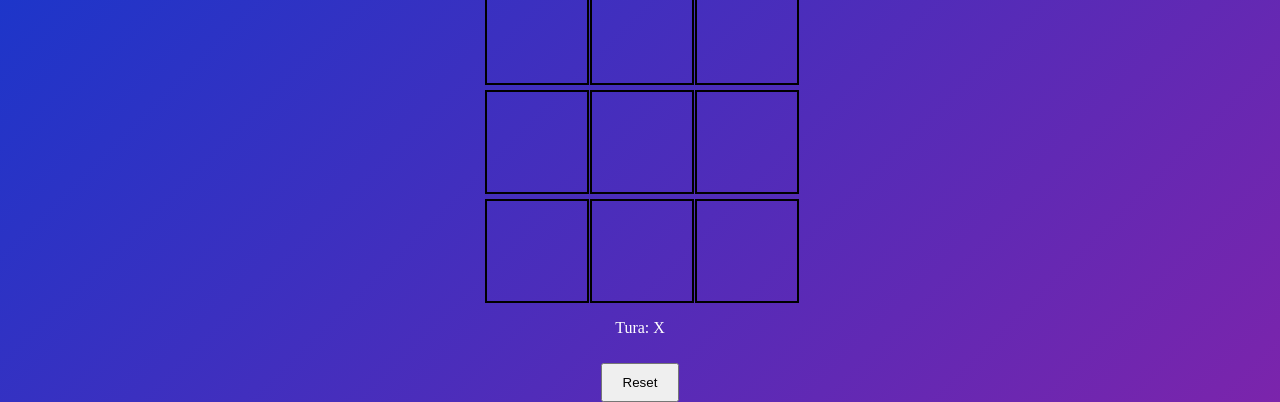
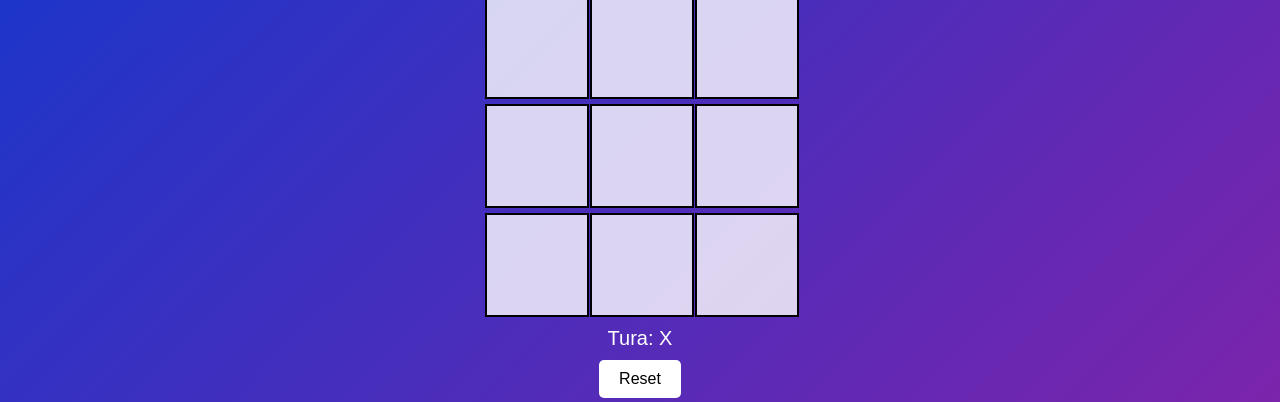
Before and after one commit to jwviis/kolkoikrzyzyk, a plain HTML site: page index.html in a window 1280 px wide. Shown: the part 204-606 px from the top of the page. Drawn offline with Linux system fonts and the light colour scheme.

Commit message:
Update index.html

```diff
--- a/index.html
+++ b/index.html
@@ -5,6 +5,7 @@
     <meta charset="UTF-8">
     <title>Kółko i Krzyżyk</title>
     <style>
+
         body {
             background: linear-gradient(135deg, #042ccaf1, #fa047ff6, #fafafab4);
             background-size: 400% 400%;
@@ -13,7 +14,9 @@
             display: flex;
             justify-content: center;
             align-items: center;
+            font-family: 'Arial', sans-serif;
         }
+
 
         .game-container {
             display: flex;
@@ -21,6 +24,7 @@
             align-items: center;
             padding: 20px;
         }
+
 
         .board {
             display: grid;
@@ -34,16 +38,22 @@
         .cell {
             width: 100px;
             height: 100px;
-            border: 2px solid rgb(0, 0, 0);
+            border: 2px solid #000;
             text-align: center;
-            align-content: center;
             font-size: 40px;
+            font-weight: bold;
             cursor: pointer;
-            font-weight: bolder;
             display: flex;
             justify-content: center;
             align-items: center;
+            background-color: rgba(255, 255, 255, 0.8);
+            transition: background-color 0.3s ease;
         }
+
+        .cell:hover {
+            background-color: rgba(255, 255, 255, 1);
+        }
+
 
         .line {
             width: 314px;
@@ -51,20 +61,35 @@
             position: absolute;
             background-color: red;
             transform-origin: 0 0;
+            z-index: 1;
         }
+
 
         h1 {
             text-align: center;
             color: white;
+            margin: 10px 0;
         }
 
         #message {
+            font-size: 20px;
             color: white;
+            margin: 10px 0;
         }
+
 
         #resetBtn {
             padding: 10px 20px;
-            margin: 10px 0;
+            font-size: 16px;
+            cursor: pointer;
+            border: none;
+            background-color: #ffffff;
+            border-radius: 5px;
+            transition: background-color 0.3s ease;
+        }
+
+        #resetBtn:hover {
+            background-color: #ddd;
         }
     </style>
 </head>
```
